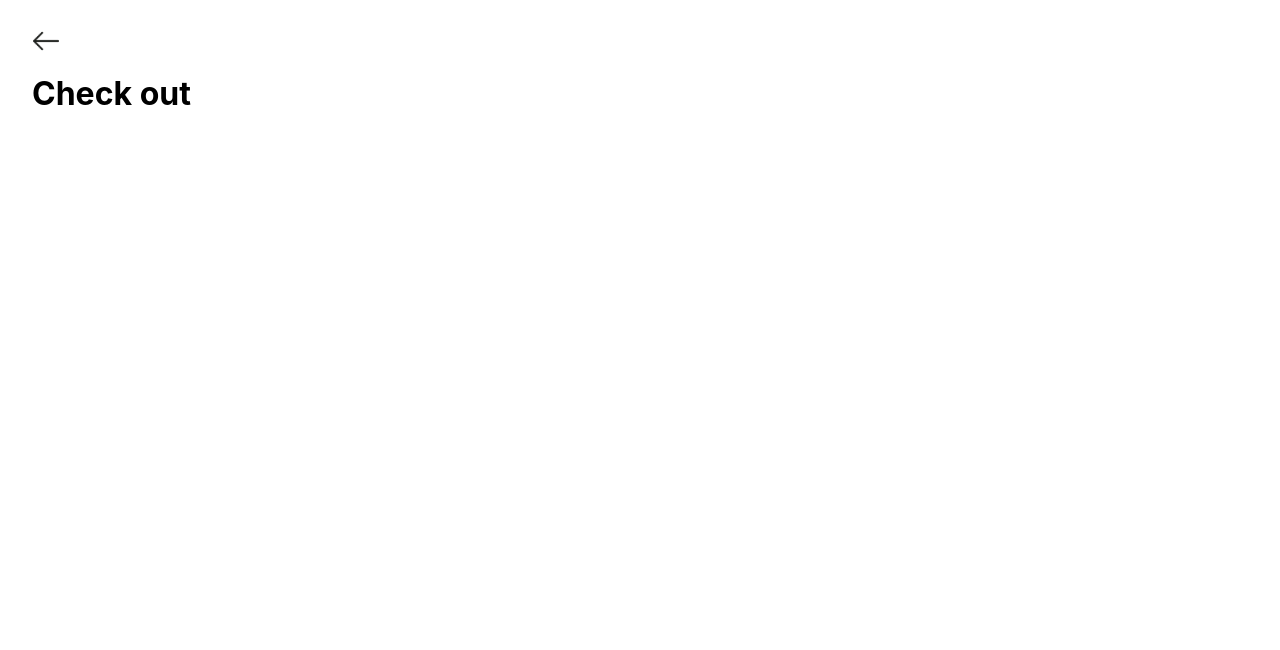
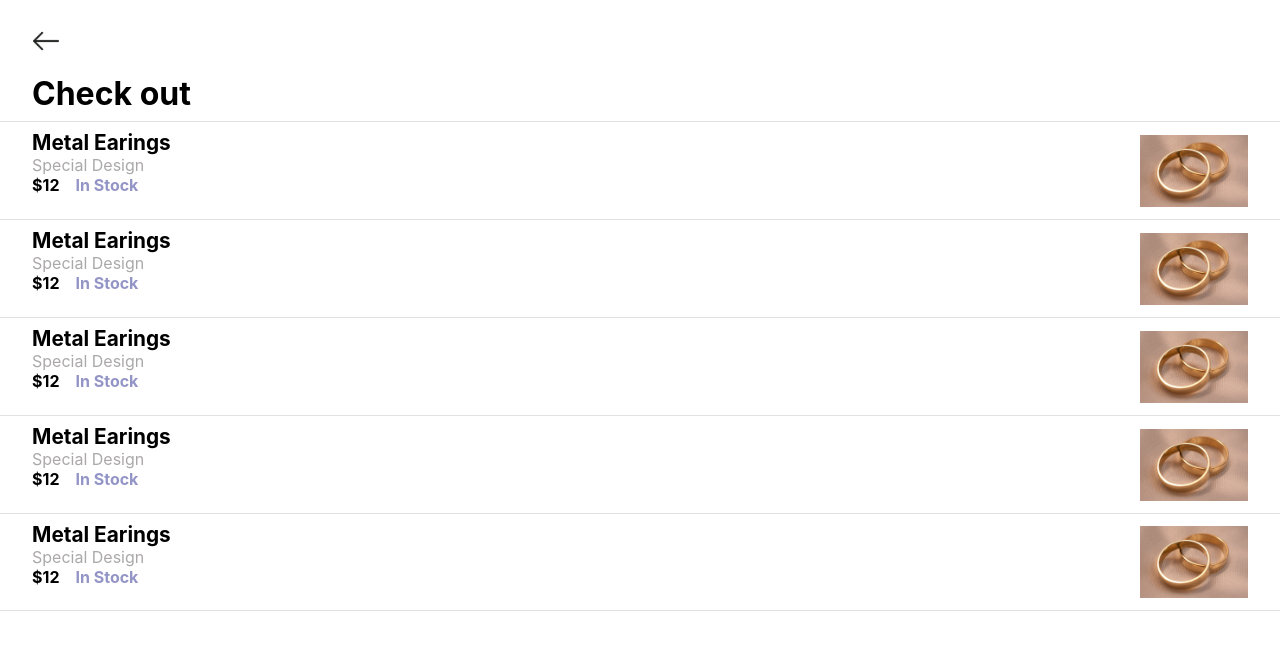
Before and after one commit to KrishnaKumarKeshri96/chai_corp, a React (Create React App) app in the folder client/: page / in a window 1280 px wide. Shown: the top 650 px of the page. Built offline with nearby package versions, Linux system fonts and the light colour scheme.

Commit message:
Created Card of Checkedout product

```diff
--- a/client/src/App.css
+++ b/client/src/App.css
@@ -15,3 +15,54 @@ margin-left:2em;
   font-weight: bolder;
   font-size:2em;
 }
+
+hr{
+  border:none;
+  border-top: 1px solid #e3e0e0;
+
+}
+.card-flex{
+  display: flex;
+  justify-content: space-between;
+
+}
+.left-side{
+  display: flex;
+  flex-direction: column;
+  margin-left: 2em;
+
+}
+
+.left-side>div:nth-child(1){
+  font-size:1.3em;
+  font-weight: bold;
+}
+
+.left-side>div:nth-child(2){
+  color:#aba8a8;
+}
+
+.left-side>div:nth-child(3){
+  display: flex;
+
+}
+.left-side>div:nth-child(3)>div{
+  margin-right: 1em;
+  font-weight:bold;
+
+}
+
+.left-side>div:nth-child(3)>div:nth-child(2){
+  color:#9495C7;
+
+}
+.right-side{
+  margin-top:0.3em;
+  margin-right: 2em;
+}
+.right-side>img{
+  height:4.5em;
+
+
+
+}
--- a/client/src/App.jsx
+++ b/client/src/App.jsx
@@ -1,11 +1,13 @@
 import "./App.css";
 import BtnArrow from "./Components/BtnArrow";
+import Card from "./Components/Card/Card";
 import CheckOut from "./Components/CheckOut";
 function App() {
   return (
     <>
       <BtnArrow />
       <CheckOut />
+      <Card />
     </>
   );
 }
--- /dev/null
+++ b/client/src/Components/Card/Card.jsx
@@ -0,0 +1,20 @@
+import React from "react";
+import CardSection from "./CardSection";
+
+const Card = () => {
+  return (
+    <>
+      <div>
+        <CardSection />
+        <CardSection />
+        <CardSection />
+        <CardSection />
+        <CardSection />
+
+        <hr />
+      </div>
+    </>
+  );
+};
+
+export default Card;
--- /dev/null
+++ b/client/src/Components/Card/CardSection.jsx
@@ -0,0 +1,23 @@
+import ring from "../../Images/ring.jpg";
+const CardSection = () => {
+  return (
+    <>
+      <hr />
+      <div className="card-flex">
+        <div className="left-side">
+          <div>Metal Earings</div>
+          <div>Special Design</div>
+          <div>
+            <div>$12</div>
+            <div>In Stock</div>
+          </div>
+        </div>
+        <div className="right-side">
+          <img src={ring} alt="" />
+        </div>
+      </div>
+    </>
+  );
+};
+
+export default CardSection;
```
Also changed, not shown: client/src/Images/ring.jpg (added).
